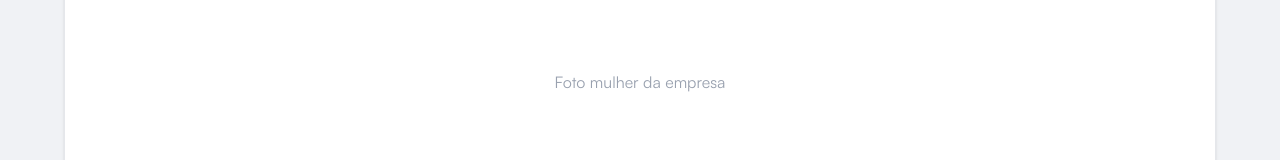
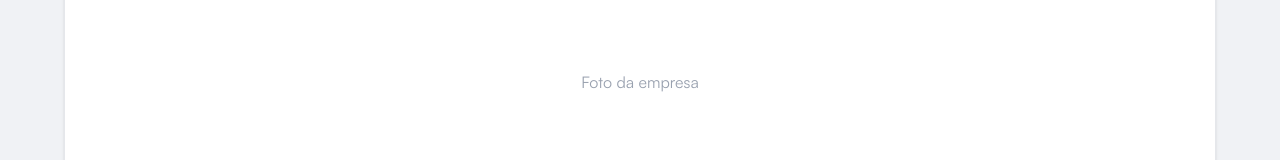
Before and after one commit to trldebrito/lixeira-bonita, a Vue app: page /sobre in a window 1280 px wide. Shown: the part 350-510 px from the top of the page. Built offline with nearby package versions, Linux system fonts and the light colour scheme; a web font is replaced by a local one.

Commit message:
♻️ Ajuste
ajuste

```diff
--- a/src/views/AboutView.vue
+++ b/src/views/AboutView.vue
@@ -7,7 +7,7 @@
       </h1>
 
       <div class="w-full h-[400px] bg-white rounded-[30px] flex items-center justify-center mb-12 shadow-sm border border-gray-200">
-        <span class="text-gray-400">Foto mulher da empresa</span>
+        <span class="text-gray-400">Foto da empresa</span>
       </div>
 
       <p class="text-lg text-black font-medium leading-relaxed max-w-4xl mb-16">
```
